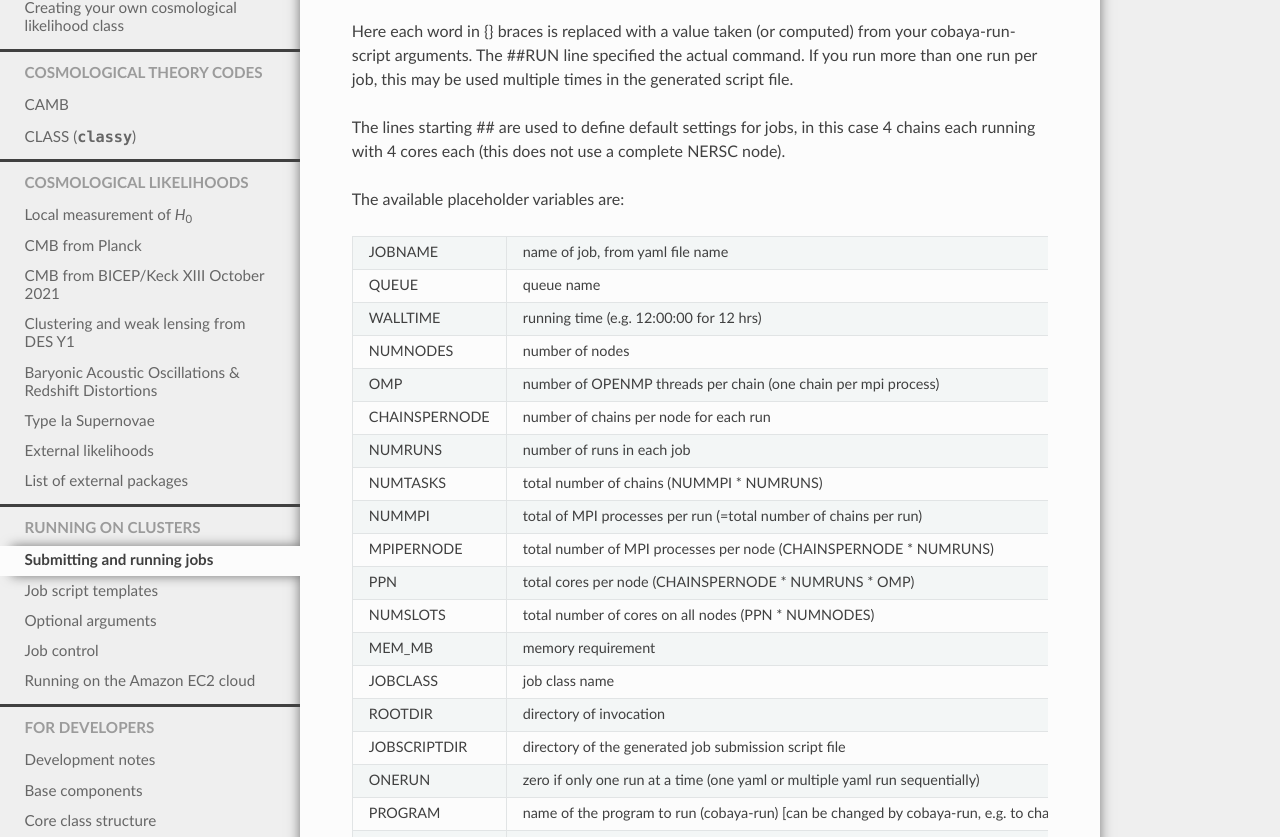
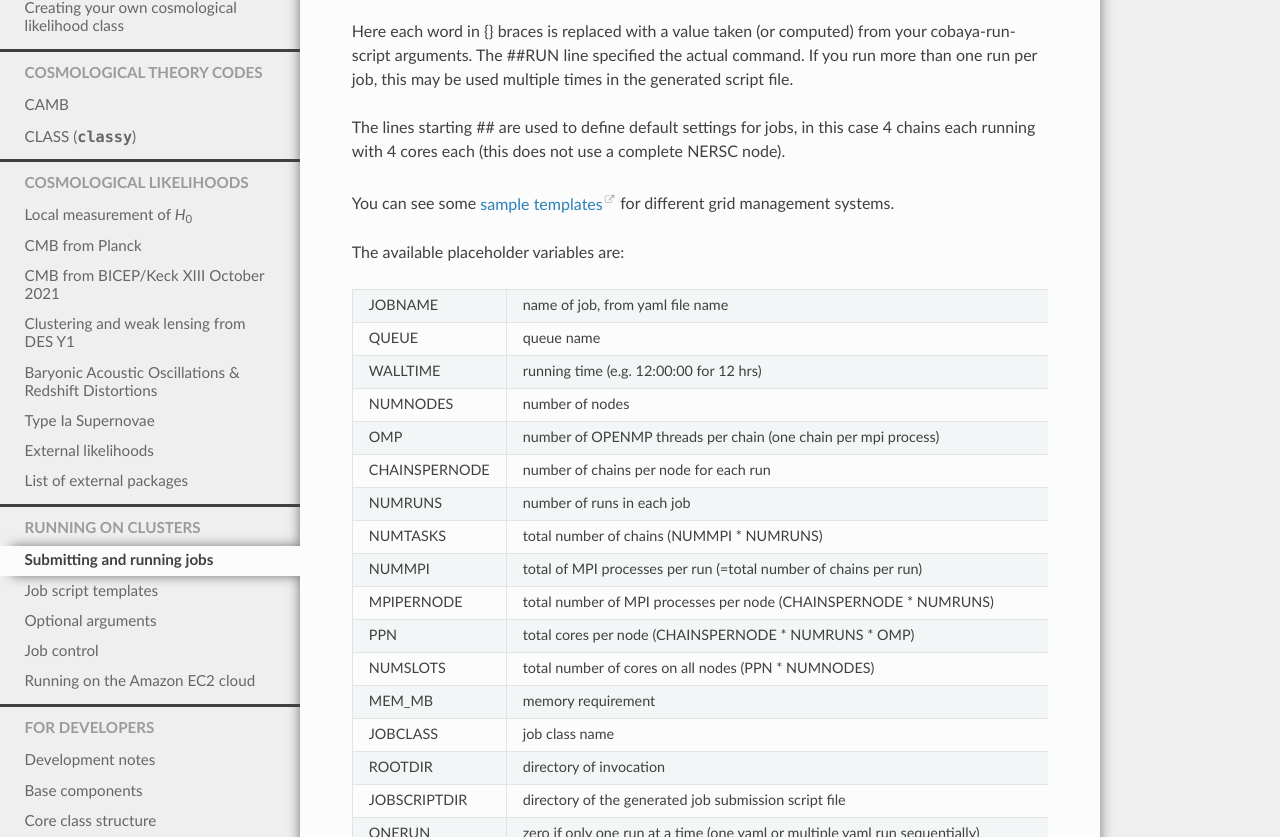
Before and after one commit to CobayaSampler/cobaya, a Sphinx documentation site: the page built from docs/run_job.rst, in a window 1280 px wide and 900 px high, scrolled down 976 px, cut to the strip 63-900 px from the top of the window. Built offline with Sphinx 7.4.7 and the Read the Docs theme 2.0.0, drawn with Linux system fonts in a browser that asks for light colours.

```diff
--- a/docs/run_job.rst
+++ b/docs/run_job.rst
@@ -29,6 +29,8 @@ Here each word in {} braces is replaced with a value taken (or computed) from yo
 The ##RUN line specified the actual command. If you run more than one run per job, this may be used multiple times in the generated script file.
 
 The lines starting ## are used to define default settings for jobs, in this case 4 chains each running with 4 cores each (this does not use a complete NERSC node).
+
+You can see some `sample templates <https://github.com/CobayaSampler/cobaya/tree/master/cobaya/grid_tools/script_templates>`_ for different grid management systems.
 
 The available placeholder variables are:
 
```
Also changed, not shown: 6 other files.
